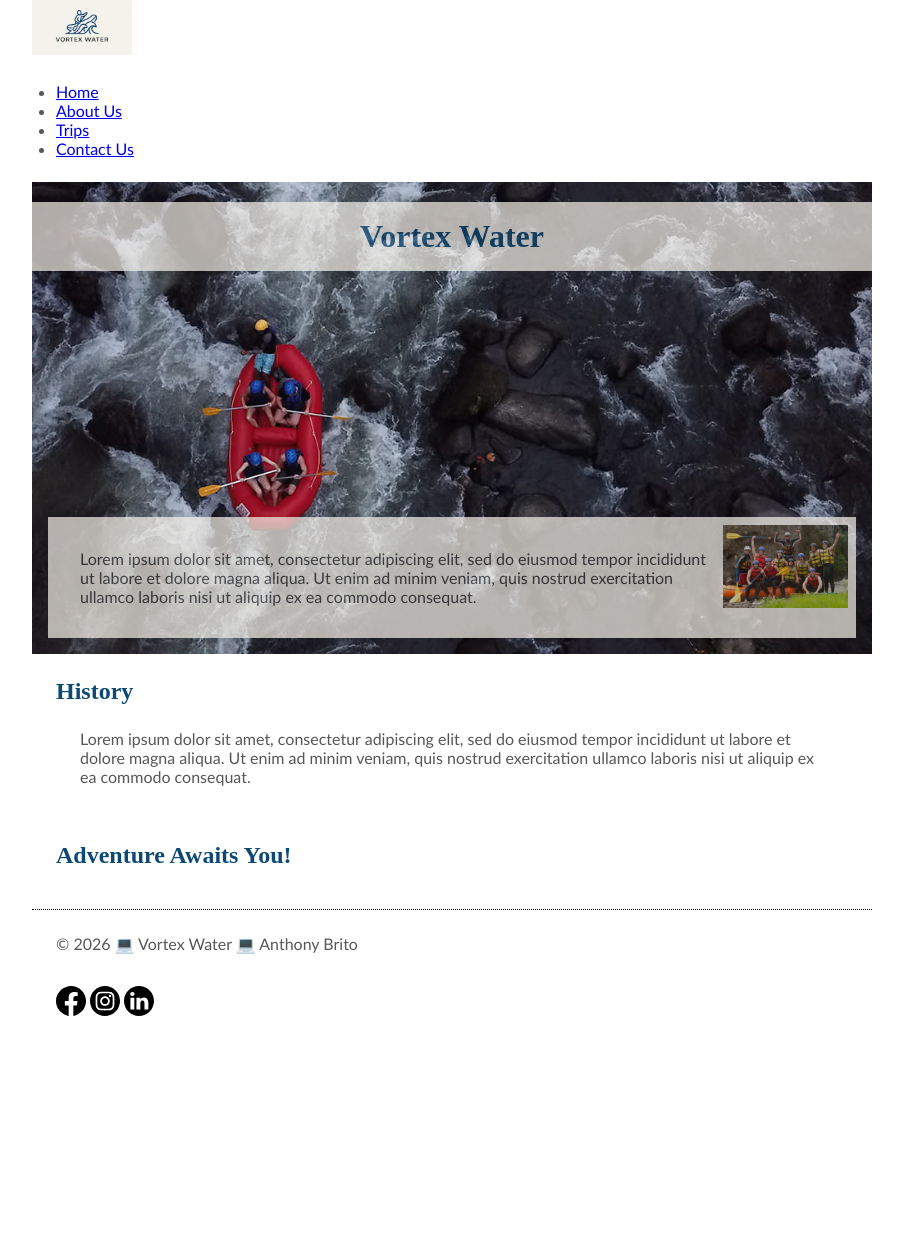
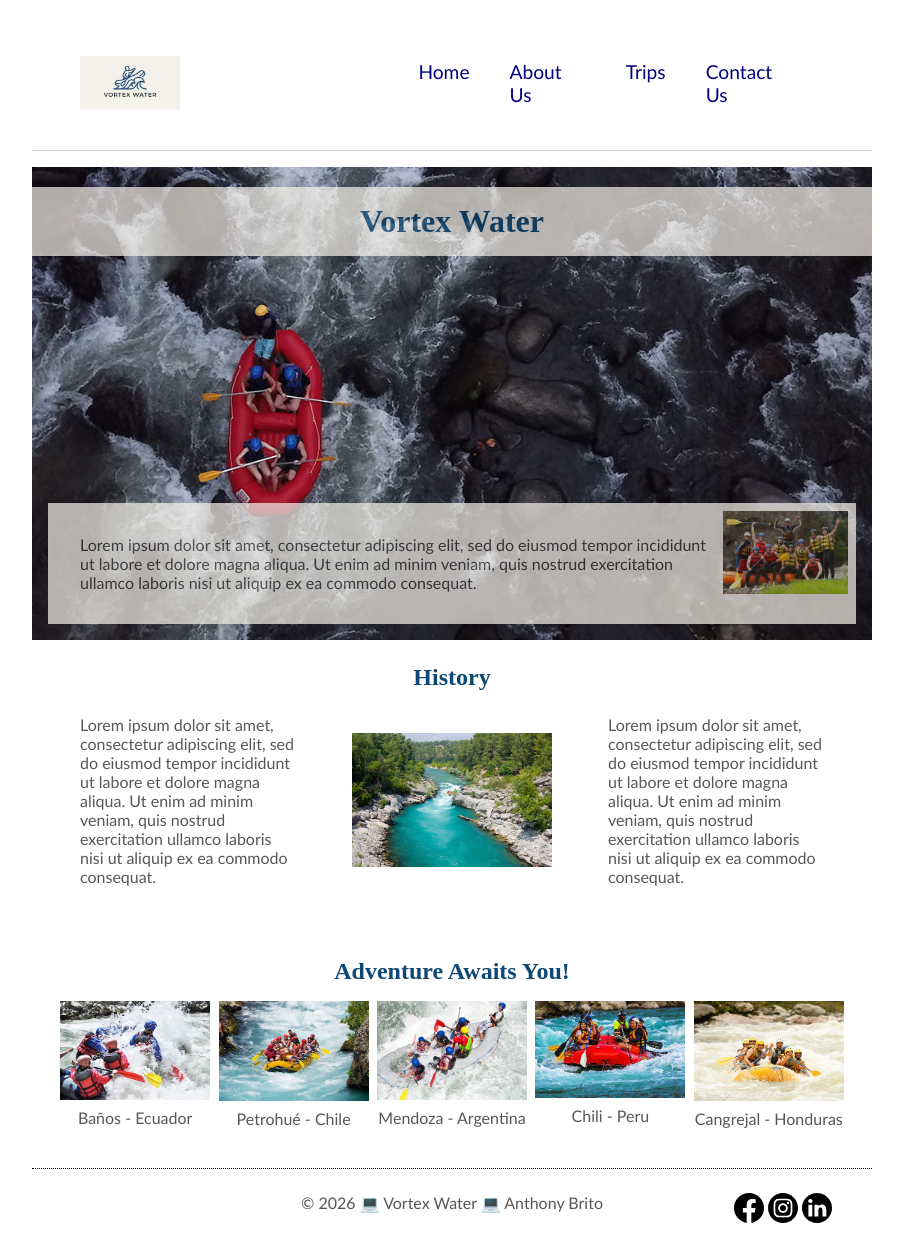
Before and after one commit to AnthonyBrito-dev/wdd130, a plain HTML site: page wwr/about.html in a window 1280 px wide. Shown: the whole page, without its empty margins (188-1091 px from the left). Before the commit the page ends 1043 px from the top, so only its background shows below. Drawn offline with Linux system fonts and the light colour scheme.

Commit message:
Update page about us

```diff
--- a/wwr/about.html
+++ b/wwr/about.html
@@ -14,7 +14,7 @@
     <header>
         <img src="images/rafting-logo.jpg" alt="Rafting Site logo">
         <nav>
-            <ul>
+            <ul class="navigation">
                 <li><a href="index.html">Home</a></li>
                 <li><a href="about.html">About Us</a></li>
                 <li><a href="trips.html">Trips</a></li>
@@ -36,16 +36,41 @@
             </article>
         </div>
 
-        <section>
+        <section class="history">
             <h2>History</h2>
+            <p>Lorem ipsum dolor sit amet, consectetur adipiscing elit, sed do eiusmod tempor incididunt
+                ut labore et dolore magna aliqua. Ut enim ad minim veniam, quis nostrud exercitation
+                ullamco laboris nisi ut aliquip ex ea commodo consequat.
+            </p>
+            <img src="images/rafting-history.jpg" alt="History of rafting site">
             <p>Lorem ipsum dolor sit amet, consectetur adipiscing elit, sed do eiusmod tempor incididunt
                 ut labore et dolore magna aliqua. Ut enim ad minim veniam, quis nostrud exercitation
                 ullamco laboris nisi ut aliquip ex ea commodo consequat.
             </p>
         </section>
 
-        <section>
+        <section class="adventure-await">
             <h2>Adventure Awaits You!</h2>
+            <figure>
+                <img src="images/adventure-1.jpg" alt="">
+                <figcaption>Baños - Ecuador</figcaption>
+            </figure>
+            <figure>
+                <img src="images/adventure-2.jpg" alt="">
+                <figcaption>Petrohué - Chile</figcaption>
+            </figure>
+            <figure>
+                <img src="images/adventure-3.jpg" alt="">
+                <figcaption>Mendoza - Argentina</figcaption>
+            </figure>
+            <figure>
+                <img src="images/adventure-4.jpg" alt="">
+                <figcaption>Chili - Peru</figcaption>
+            </figure>
+            <figure>
+                <img src="images/adventure-5.jpg" alt="">
+                <figcaption>Cangrejal - Honduras</figcaption>
+            </figure>
         </section>
     </main>
 
--- a/wwr/styles/rafting.css
+++ b/wwr/styles/rafting.css
@@ -22,6 +22,48 @@ main,
 footer {
     width: 840px;
     margin: 0 auto;
+}
+
+header {
+    padding: 0 2rem;
+    margin: 1rem auto;
+    display: grid;
+    grid-template-columns: 1fr 1.5fr;
+    align-items: center;
+    border-bottom: 1px solid #ccc;
+}
+
+header img {
+    margin: 0 0.25rem 0 1rem;
+    width: 100px;
+    height: auto;
+}
+
+#logo {
+    font-size: 2rem;
+    font-family: Acme, Arial, sans-serif;
+}
+
+.navigation {
+    display: flex;
+    list-style: none;
+}
+
+.navigation li {
+    flex: 1 1 auto;
+}
+
+.navigation a {
+    display: block;
+    color: navy;
+    padding: 20px;
+    text-decoration: none;
+    font-size: 1.2rem;
+}
+
+.navigation a:hover {
+    color: tomato;
+    text-decoration: underline;
 }
 
 h1,
@@ -76,14 +118,56 @@ h1 {
     width: 125px;
 }
 
-header img {
-    width: 100px;
+.history {
+    display: grid;
+    grid-template-columns: repeat(3, 1fr);
+    align-items: center;
+}
+
+.history h2 {
+    grid-column: 1/4;
+    text-align: center;
+}
+
+.history img {
+    max-width: 200px;
     height: auto;
+    justify-self: center;
+}
+
+.adventure-await {
+    display: grid;
+    grid-template-columns: repeat(5, 1fr);
+}
+
+.adventure-await h2 {
+    grid-column: 1/6;
+    justify-self: center;
+    padding: 1rem;
+}
+
+figure {
+    display: flex;
+    flex-wrap: wrap;
+    justify-content: center;
+    gap: 0.5rem;
+}
+
+figure img {
+    max-width: 150px;
 }
 
 footer {
+    position: relative;
+    display: flex;
+    justify-content: center;
     margin-top: 32px;
     border-top: 1px dotted black;
+}
+
+footer nav {
+    position: absolute;
+    right: 1rem;
 }
 
 footer img {
```
Also changed, not shown: wwr/images/adventure-1.jpg (added), wwr/images/adventure-2.jpg (added), wwr/images/adventure-3.jpg (added), wwr/images/adventure-4.jpg (added), wwr/images/adventure-5.jpg (added), wwr/images/rafting-history.jpg (added).
